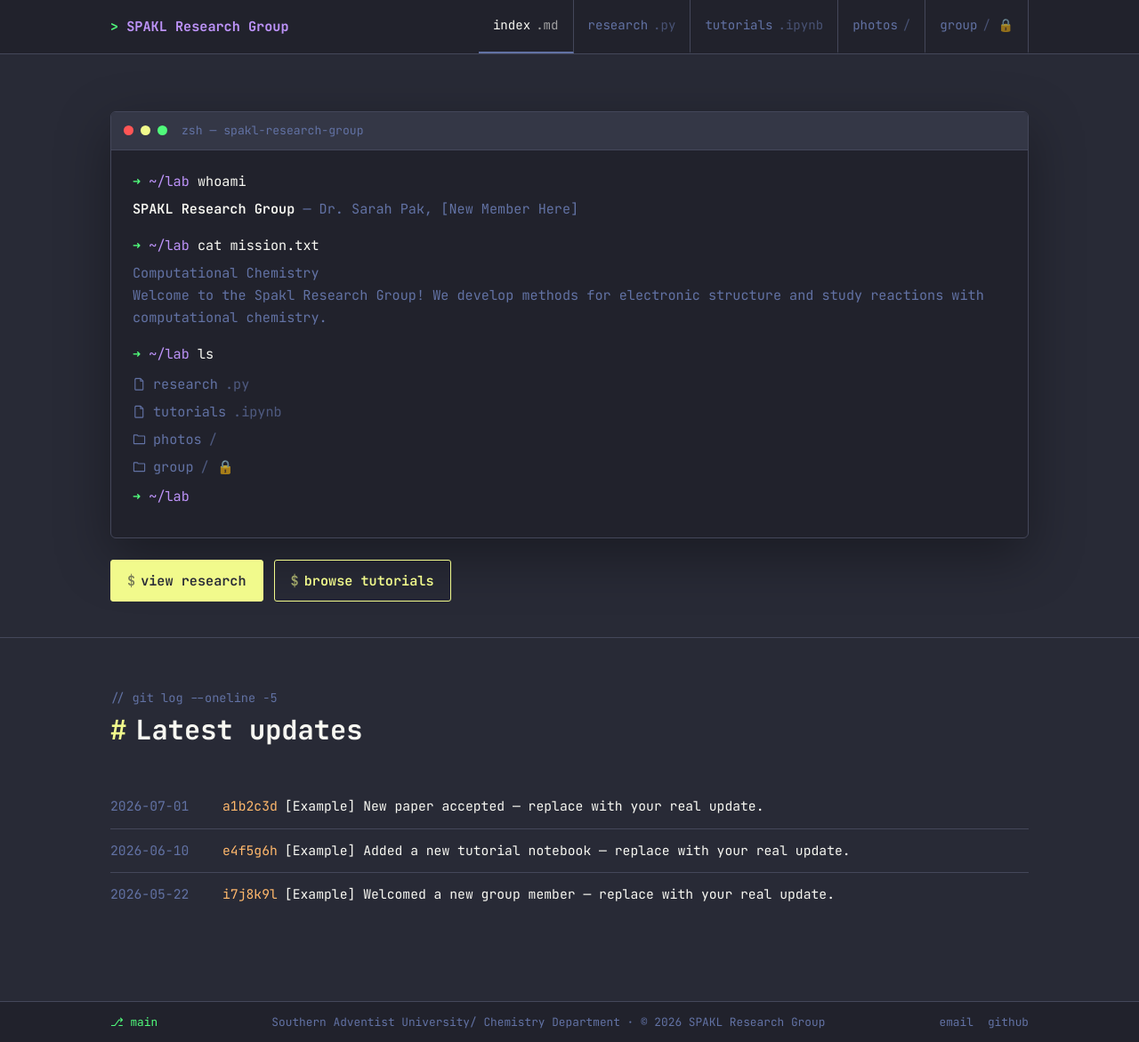
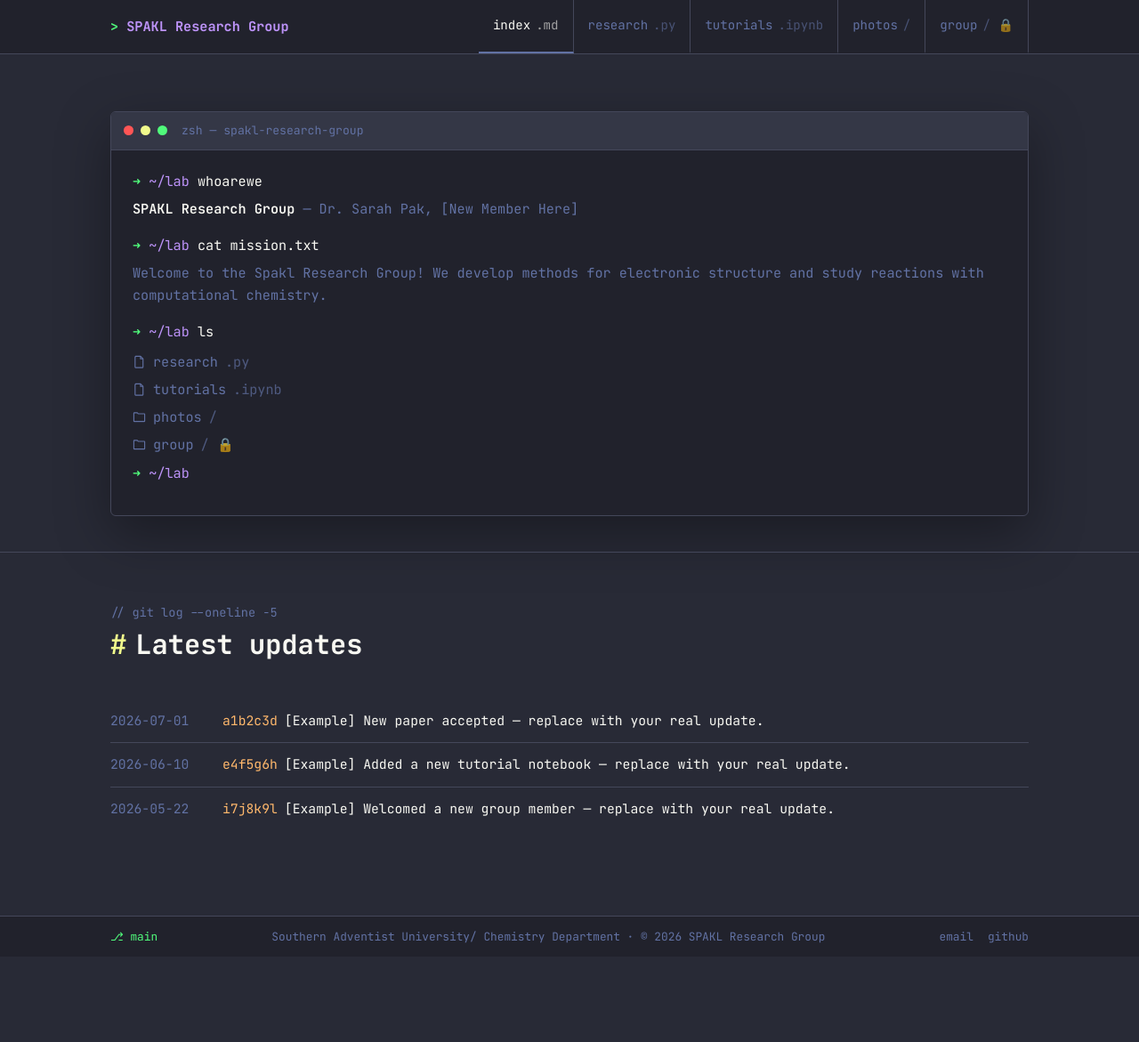
Before and after one commit to spakl/research-site, a Jekyll site: the page built from index.html, in a window 1280 px wide and 1171 px high. Shown: the whole window at 89% size. Built offline with Jekyll 4.4.1, drawn with Linux system fonts in a browser that asks for light colours.

Commit message:
drop tagline, remove buttons

```diff
--- a/index.html
+++ b/index.html
@@ -14,12 +14,11 @@
         <span class="terminal-title">zsh — {{ site.title | slugify }}</span>
       </div>
       <div class="terminal-body">
-        <p class="terminal-line"><span class="terminal-prompt">➜</span> <span class="terminal-path">~/lab</span> <span class="terminal-cmd">whoami</span></p>
+        <p class="terminal-line"><span class="terminal-prompt">➜</span> <span class="terminal-path">~/lab</span> <span class="terminal-cmd">whoarewe</span></p>
         <p class="terminal-output"><strong>{{ site.title }}</strong> — Dr. Sarah Pak, [New Member Here]</p>
 
         <p class="terminal-line"><span class="terminal-prompt">➜</span> <span class="terminal-path">~/lab</span> <span class="terminal-cmd">cat mission.txt</span></p>
         <p class="terminal-output">
-          {{ site.tagline }}<br>
           Welcome to the Spakl Research Group! We develop methods for electronic structure and study reactions with computational chemistry.
         </p>
 <p class="terminal-line"><span class="terminal-prompt">➜</span> <span class="terminal-path">~/lab</span> <span class="terminal-cmd">ls</span></p>
@@ -47,10 +46,6 @@
       </div>
     </div>
 
-    <div class="hero-actions">
-      <a href="{{ '/research.html' | relative_url }}" class="btn btn-solid">view research</a>
-      <a href="{{ '/tutorials.html' | relative_url }}" class="btn">browse tutorials</a>
-    </div>
   </div>
 </section>
 
```
